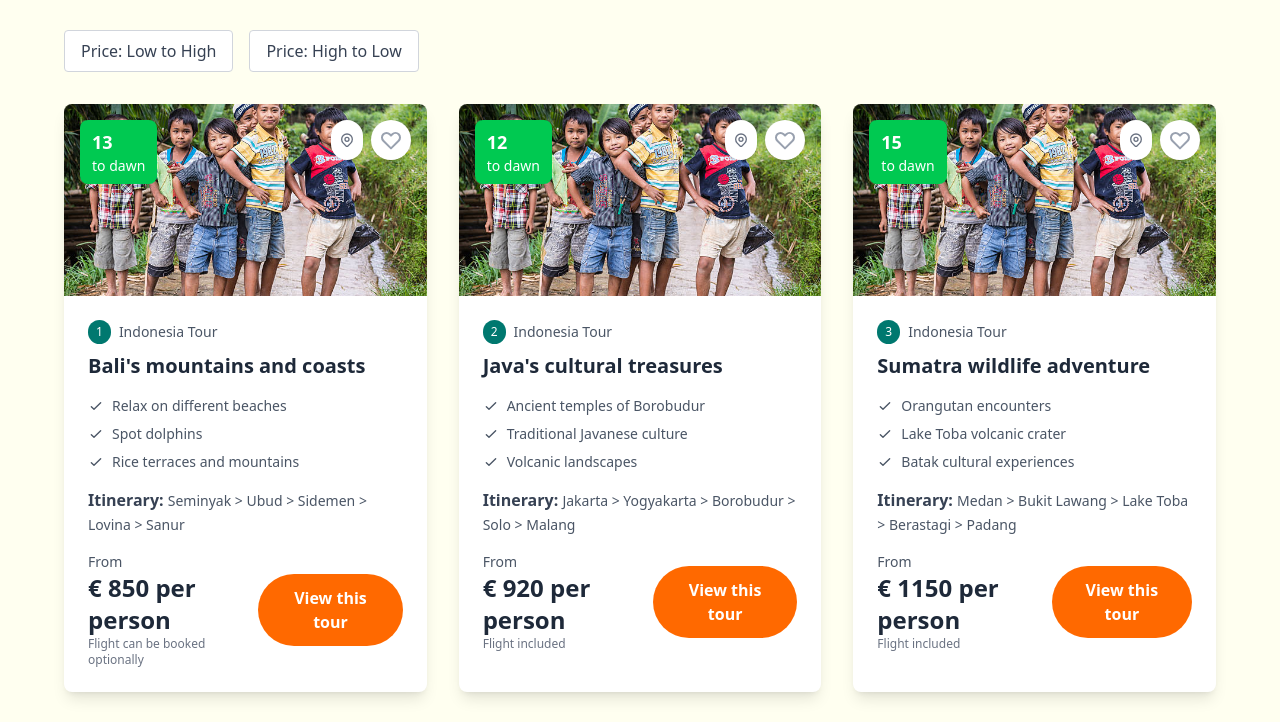
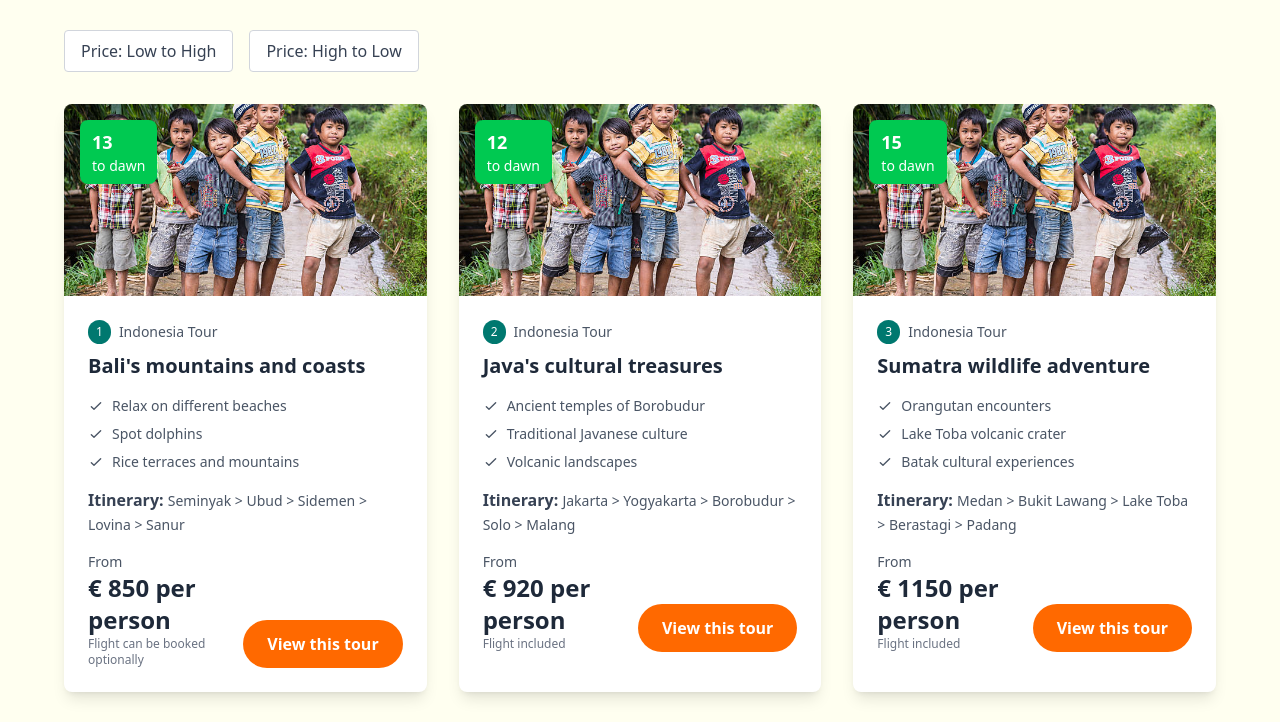
Before and after one commit to Ahmad-Selim59/robin-travel-v3, a Next.js app: page / in a window 1280 px wide. Shown: the part 1478-2200 px from the top of the page. Built offline with nearby package versions, Linux system fonts and the light colour scheme.

Commit message:
fixing the grid

```diff
--- a/components/trips/Trips.tsx
+++ b/components/trips/Trips.tsx
@@ -122,16 +122,6 @@ export default function Trips() {
                   <div className="text-lg font-bold">{trip.duration.split(' ')[0]}</div>
                   <div className="text-sm">to dawn</div>
                 </div>
-
-                {/* Action Buttons */}
-                <div className="absolute top-4 right-4 flex gap-2">
-                  <button className="bg-white p-2 rounded-full shadow">
-                    <LocationIcon />
-                  </button>
-                  <button className="bg-white p-2 rounded-full shadow">
-                    <HeartIcon />
-                  </button>
-                </div>
               </div>
 
               {/* Content Section */}
@@ -164,17 +154,19 @@ export default function Trips() {
                 </div>
 
                 {/* Price and CTA */}
-                <div className="flex justify-between items-center">
-                  <div>
+                <div className="flex justify-between items-end mt-4">
+                  <div className="flex-1 pr-4">
                     <div className="text-sm text-gray-600">From</div>
                     <div className="text-2xl font-bold text-gray-800">€ {trip.price} per person</div>
                     <div className="text-xs text-gray-500">
                       Flight {trip.flightIncluded ? 'included' : 'can be booked optionally'}
                     </div>
                   </div>
-                  <button className="bg-orange-500 hover:bg-orange-600 text-white font-bold py-3 px-6 rounded-full transition-colors">
-                    View this tour
-                  </button>
+                  <div className="flex-shrink-0">
+                    <button className="bg-orange-500 hover:bg-orange-600 text-white font-bold py-3 px-6 rounded-full transition-colors whitespace-nowrap">
+                      View this tour
+                    </button>
+                  </div>
                 </div>
               </div>
             </div>
```
